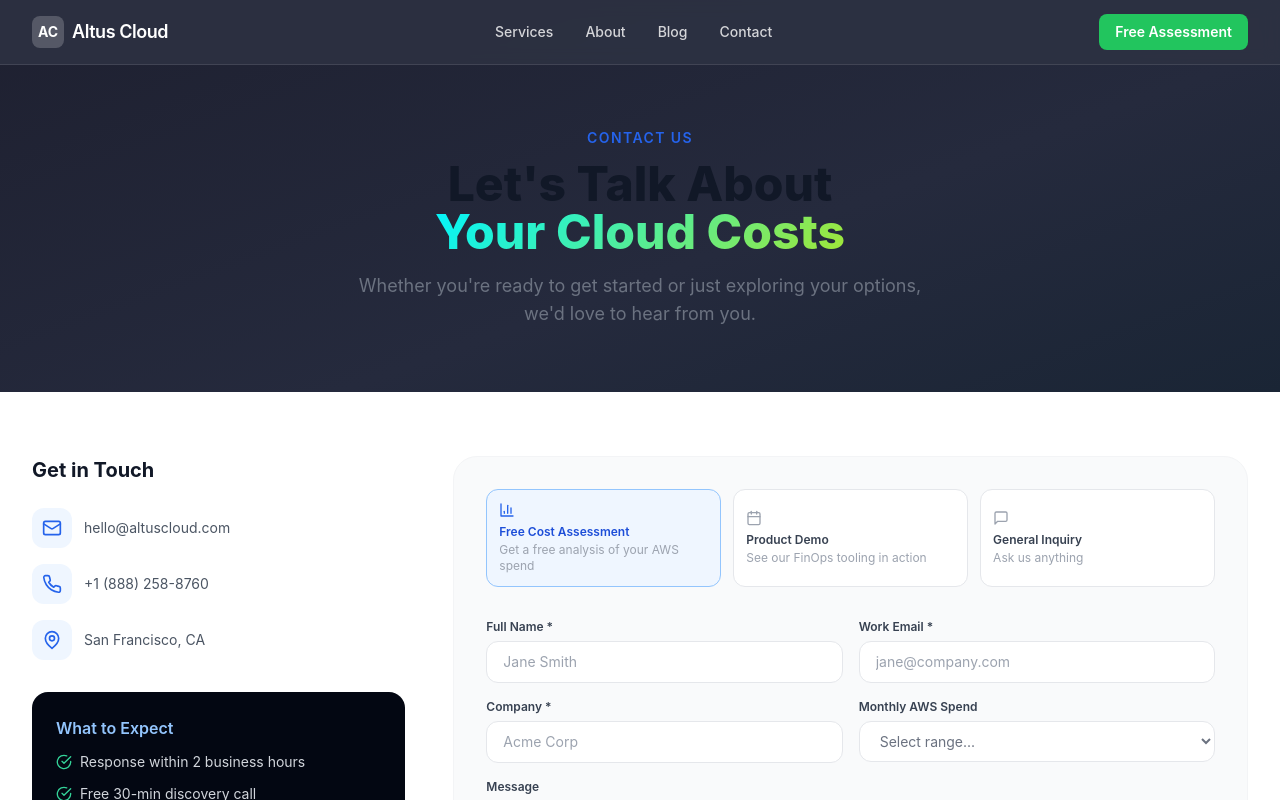
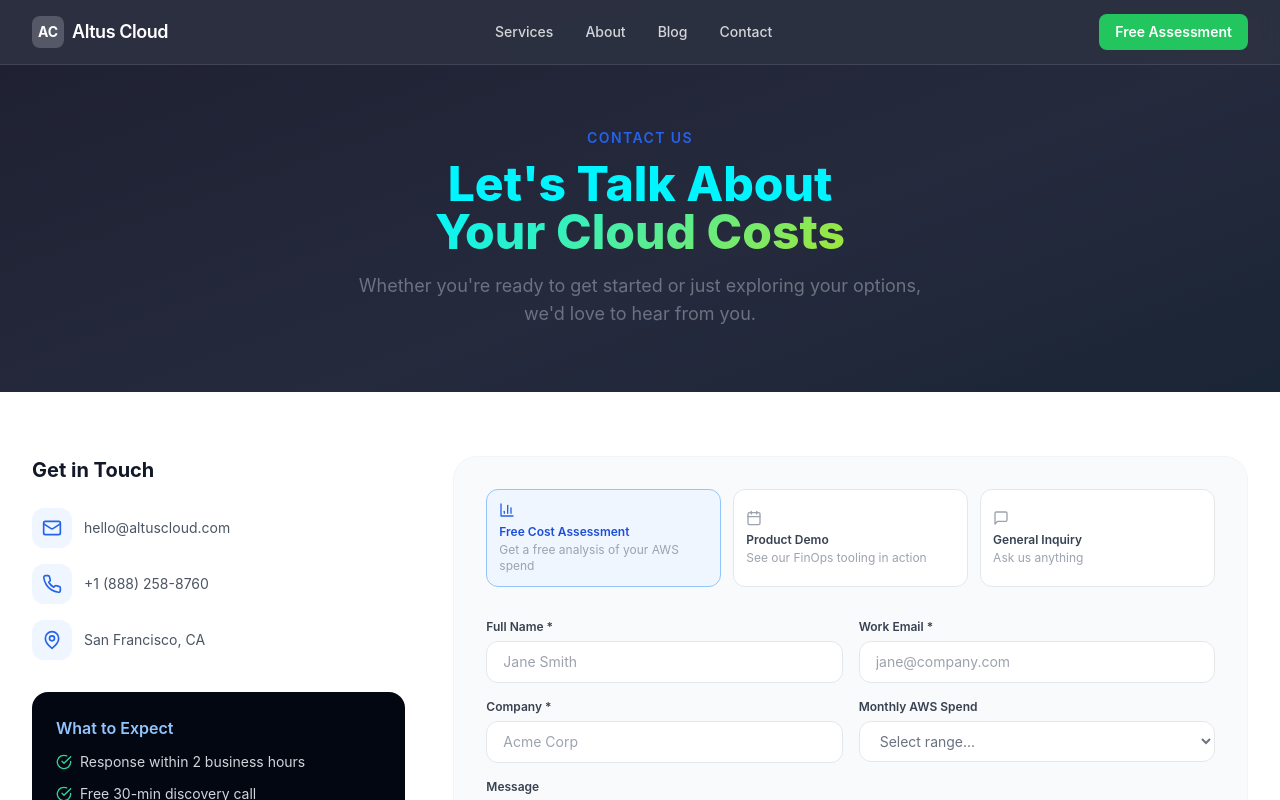
Before and after one commit to Dlyle2671/altus-cloud, a Next.js app: page /contact in a window 1280 px wide. Shown: the top 800 px of the page. Built offline with nearby package versions, Linux system fonts and the light colour scheme.

Commit message:
Style: change "Let's Talk About" heading to cyan #00F5FF on contact page

```diff
--- a/src/app/contact/page.tsx
+++ b/src/app/contact/page.tsx
@@ -24,7 +24,7 @@ export default function Contact() {
       <section className="bg-hero pt-32 pb-16">
         <div className="max-w-7xl mx-auto px-4 sm:px-6 lg:px-8 text-center">
           <p className="text-sm font-semibold text-blue-600 uppercase tracking-widest mb-3">Contact Us</p>
-          <h1 className="text-5xl font-extrabold text-gray-900 mb-4">
+          <h1 className="text-5xl font-extrabold text-[#00F5FF] mb-4">
             Let's Talk About<br /><span className="text-gradient">Your Cloud Costs</span>
           </h1>
           <p className="text-lg text-gray-500 max-w-xl mx-auto">
```
